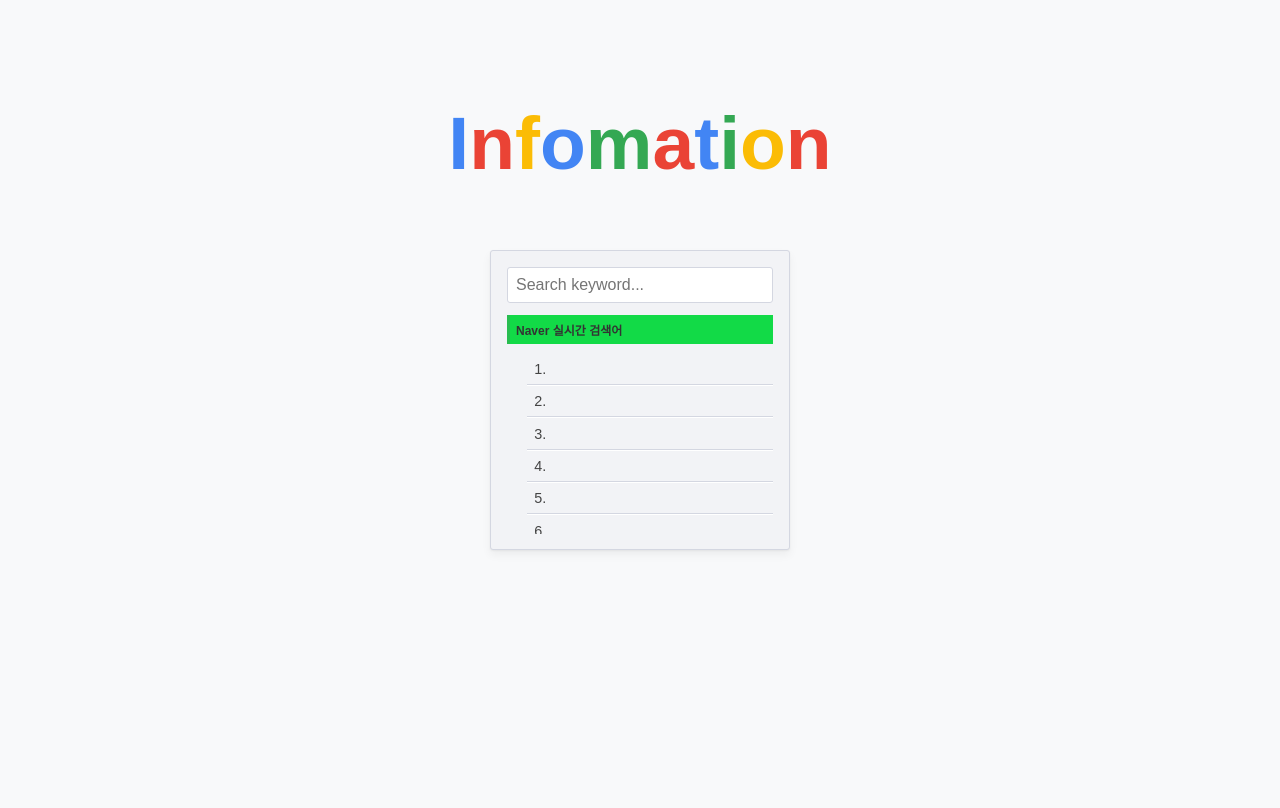
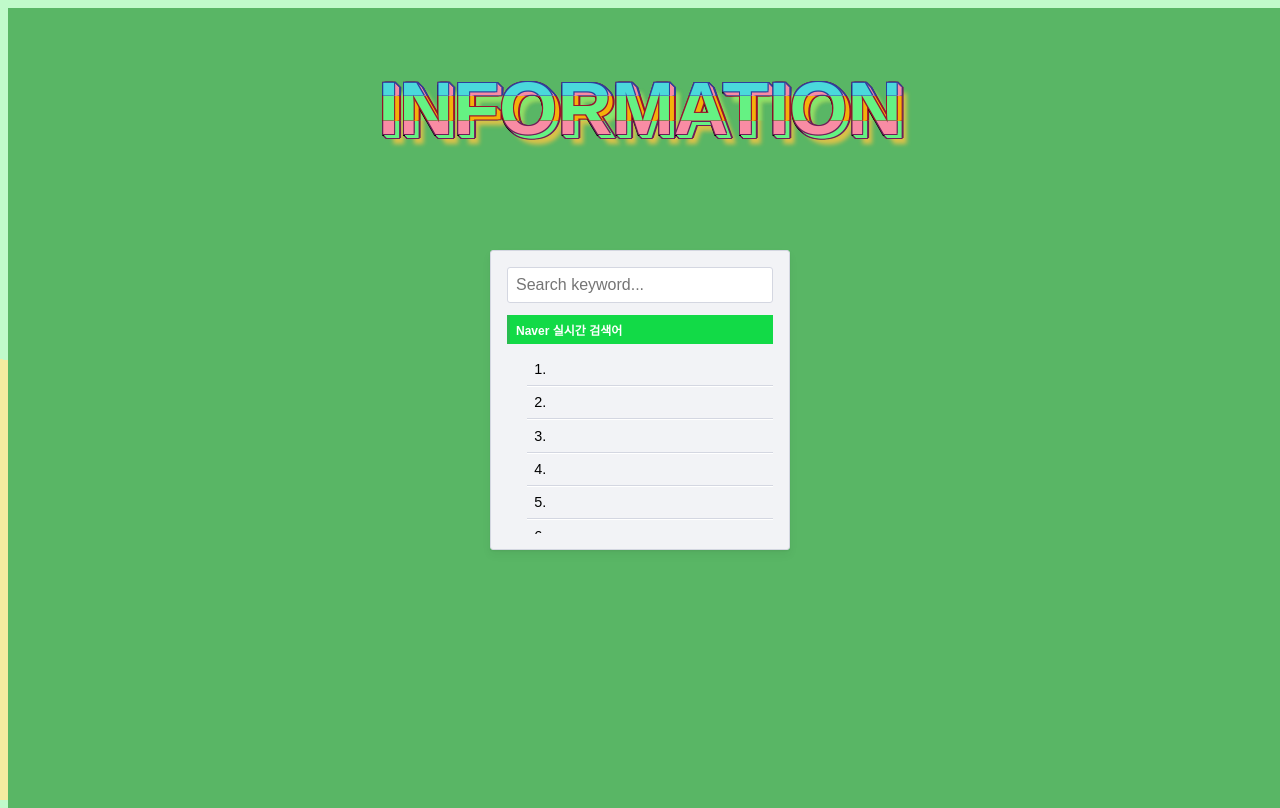
Before and after one commit to SeungyongBae/root-information, a Flask app: page / in a window 1280 px wide. Run offline with Flask 2, Linux system fonts and the light colour scheme; data that the repository does not hold is empty; some web fonts are replaced.

Commit message:
Update CSS and HTML

```diff
--- a/app.py
+++ b/app.py
@@ -16,8 +16,8 @@ def index():
                             keywords=keywords)
 
 
-@app.route('/post', methods=['POST'])
-def post():
+@app.route('/result', methods=['POST'])
+def result():
     value = request.form['keyword'] # input any keyword
     rand = random.randrange(0,9999) # 같은 파일이 있을경우 새로 파일을 생성해서 덮어 씌우더라도 이전의 파일을 전송하기에, 파일이름을 다르게 하기 위함
     path = './static/'
@@ -30,7 +30,6 @@ def post():
             os.remove(path + f)
 
     run.search(value)
-    print(run.get_merge_sentence())
     run.extract()
     run.make_cloud(rand)
 
@@ -40,6 +39,7 @@ def post():
     blog_list = run.get_blog_list()
     post_list = run.get_post_list()
     tags = run.get_tags()
+
 
     return render_template('result.html',
                             keyword=value,
@@ -53,4 +53,4 @@ def post():
 
 
 if __name__ == '__main__':
-    app.run()
+    app.run(port=5000, threaded=True)
--- a/static/input.css
+++ b/static/input.css
@@ -19,42 +19,122 @@
     margin-top: 100px;
   }
 
-  h1 span:nth-child(1) {
+  /* h1 span:nth-child(1) {
       color: #4285F4;
+      text-shadow: 1px 1px 0px #4285F4, 3px 3px 2px #000000;
   }
   h1 span:nth-child(2) {
       color: #EA4335;
+      text-shadow: 1px 1px 0px #EA4335, 3px 3px 2px #000000;
   }
   h1 span:nth-child(3) {
       color: #FBBC05;
+      text-shadow: 1px 1px 0px #FBBC05, 3px 3px 2px #000000;
   }
   h1 span:nth-child(4) {
       color: #4285F4;
+      text-shadow: 1px 1px 0px #4285F4, 3px 3px 2px #000000;
   }
   h1 span:nth-child(5) {
       color: #34A853;
+      text-shadow: 1px 1px 0px #34A853, 3px 3px 2px #000000;
   }
   h1 span:nth-child(6) {
       color: #EA4335;
+      text-shadow: 1px 1px 0px #EA4335, 3px 3px 2px #000000;
   }
   h1 span:nth-child(7) {
       color: #4285F4;
+      text-shadow: 1px 1px 0px #4285F4, 3px 3px 2px #000000;
   }
   h1 span:nth-child(8) {
     color: #34A853;
+    text-shadow: 1px 1px 0px #34A853, 3px 3px 2px #000000;
   }
   h1 span:nth-child(9) {
       color: #FBBC05;
+      text-shadow: 1px 1px 0px #FBBC05, 3px 3px 2px #000000;
   }
   h1 span:nth-child(10) {
     color: #EA4335;
+    text-shadow: 1px 1px 0px #EA4335, 3px 3px 2px #000000;
+} */
+
+
+html,
+body {
+  width: 100%;
+  height: 100%;
+  background: linear-gradient(10deg, #f4eba0 43%, #c0faca 43%);
+}
+
+h1 {
+  font-size: 75px;
+  margin-top: 100px;
+  font-family: 'CoreCircus', sans-serif;
+  text-transform: uppercase;
+  text-align: center;
+  line-height: 1;
+  left: 50%;
+  -webkit-transform: translate(-50%, -50%);
+          transform: translate(-50%, -50%);
+  position: absolute;
+  color: #f98ca4;
+  text-shadow: -1px -1px 0 #6e1f58, 1px -1px 0 #6e1f58, -1px 1px 0 #6e1f58, 1px 1px 0 #6e1f58, 1px 0px 0px #65f283, 0px 1px 0px #65f283, 2px 1px 0px #65f283, 1px 2px 0px #65f283, 3px 2px 0px #65f283, 2px 3px 0px #65f283, 4px 3px 0px #65f283, 3px 4px 0px #65f283, 5px 4px 0px #65f283, 3px 5px 0px #6e1f58, 6px 5px 0px #6e1f58, -1px 2px 0 black, 0 3px 0 #6e1f58, 1px 4px 0 #6e1f58, 2px 5px 0px #6e1f58, 2px -1px 0 #6e1f58, 3px 0 0 #6e1f58, 4px 1px 0 #6e1f58, 5px 2px 0px #6e1f58, 6px 3px 0 #6e1f58, 7px 4px 0 #6e1f58, 10px 10px 4px #dac249;
+}
+h1:after, h1:before {
+  content: attr(data-heading);
+  position: absolute;
+  overflow: hidden;
+  left: 0;
+  width: 100%;
+  top: 0;
+  z-index: 5;
+}
+h1:before {
+  text-shadow: -1px -1px 0 #9e132c, 1px -1px 0 #9e132c, -1px 1px 0 #9e132c, 1px 1px 0 #9e132c, 1px 0px 0px #f5b10b, 0px 1px 0px #f5b10b, 2px 1px 0px #f5b10b, 1px 2px 0px #f5b10b, 3px 2px 0px #f5b10b, 2px 3px 0px #f5b10b, 4px 3px 0px #f5b10b, 3px 4px 0px #f5b10b, 5px 4px 0px #f5b10b, 3px 5px 0px #9e132c, 6px 5px 0px #9e132c, -1px 2px 0 black, 0 3px 0 #9e132c, 1px 4px 0 #9e132c, 2px 5px 0px #9e132c, 2px -1px 0 #9e132c, 3px 0 0 #2f3e9c, 4px 1px 0 #9e132c, 5px 2px 0px #9e132c, 6px 3px 0 #9e132c, 7px 4px 0 #9e132c, 10px 10px 4px rgba(106, 241, 119, 0.8);
+  color: #65f283;
+  height: 66%;
+}
+h1:after {
+  height: 33%;
+  color: #4ad9db;
+  text-shadow: -1px -1px 0 #2f3e9c, 1px -1px 0 #2f3e9c, -1px 1px 0 #2f3e9c, 1px 1px 0 #2f3e9c, 1px 0px 0px #f98ca4, 0px 1px 0px #f98ca4, 2px 1px 0px #f98ca4, 1px 2px 0px #f98ca4, 3px 2px 0px #f98ca4, 2px 3px 0px #f98ca4, 4px 3px 0px #f98ca4, 3px 4px 0px #f98ca4, 5px 4px 0px #f98ca4, 3px 5px 0px #2f3e9c, 6px 5px 0px #2f3e9c, -1px 2px 0 black, 0 3px 0 #2f3e9c, 1px 4px 0 #2f3e9c, 2px 5px 0px #2f3e9c, 2px -1px 0 #2f3e9c, 3px 0 0 #2f3e9c, 4px 1px 0 #2f3e9c, 5px 2px 0px #2f3e9c, 6px 3px 0 #2f3e9c, 7px 4px 0 #2f3e9c;
+}
+
+/*
+ * Webfont: CoreCircus by S-Core
+ * URL: http://www.myfonts.com/fonts/s-core/core-circus/regular/
+ * Copyright: Copyright (c) 2013 by S-Core Co., Ltd.. All rights reserved.
+ * Licensed pageviews: 10,000
+*
+ * Webfont: CoreCircus2DDot1 by S-Core
+ * URL: http://www.myfonts.com/fonts/s-core/core-circus/dot1/
+ * Copyright: Copyright (c) 2013 by S-Core Co., Ltd.. All rights reserved.
+ * Licensed pageviews: 10,000
+*/
+@font-face {
+  font-family: 'CoreCircus2DDot1';
+  src: url("https://s3-us-west-2.amazonaws.com/s.cdpn.io/209981/333BF4_1_0.eot");
+  src: url("https://s3-us-west-2.amazonaws.com/s.cdpn.io/209981/333BF4_1_0.eot?#iefix") format("embedded-opentype"), url("https://s3-us-west-2.amazonaws.com/s.cdpn.io/209981/333BF4_1_0.woff2") format("woff2"), url("https://s3-us-west-2.amazonaws.com/s.cdpn.io/209981/333BF4_1_0.woff") format("woff"), url("https://s3-us-west-2.amazonaws.com/s.cdpn.io/209981/333BF4_1_0.ttf") format("truetype");
+}
+@font-face {
+  font-family: 'CoreCircus';
+  src: url("https://s3-us-west-2.amazonaws.com/s.cdpn.io/209981/333BF4_8_0.eot");
+  src: url("https://s3-us-west-2.amazonaws.com/s.cdpn.io/209981/333BF4_8_0.eot?#iefix") format("embedded-opentype"), url("https://s3-us-west-2.amazonaws.com/s.cdpn.io/209981/333BF4_8_0.woff2") format("woff2"), url("https://s3-us-west-2.amazonaws.com/s.cdpn.io/209981/333BF4_8_0.woff") format("woff"), url("https://s3-us-west-2.amazonaws.com/s.cdpn.io/209981/333BF4_8_0.ttf") format("truetype");
+}
+@font-face {
+  font-family: 'CoreCircusPierrot4';
+  src: url("https://s3-us-west-2.amazonaws.com/s.cdpn.io/209981/333BF4_13_0.eot");
+  src: url("https://s3-us-west-2.amazonaws.com/s.cdpn.io/209981/333BF4_13_0.eot?#iefix") format("embedded-opentype"), url("https://s3-us-west-2.amazonaws.com/s.cdpn.io/209981/333BF4_13_0.woff2") format("woff2"), url("https://s3-us-west-2.amazonaws.com/s.cdpn.io/209981/333BF4_13_0.woff") format("woff"), url("https://s3-us-west-2.amazonaws.com/s.cdpn.io/209981/333BF4_13_0.ttf") format("truetype");
 }
 
 
+
 body {
-    background: #f8f9fa;
+  background: #59B665;
   font-family: sans-serif;
-    color: #333;
+  color: white;
   -webkit-font-smoothing: antialiased;
   -moz-osx-font-smoothing: grayscale;
 }
@@ -110,7 +190,9 @@
   margin-block-end: 0;
   padding-inline-start: 20px;
 }
-
+li span{
+  color: black;
+}
 .list-item {
   font-size: 0.9em;
   padding: 0.5em 0.5em;
@@ -129,25 +211,13 @@
   border-bottom: none;
 }
 
-  .list-item-link {
-    color: #444;
-    text-decoration: none;
-  }
-
-  .item-list-subtext {
+.item-button{
+  background-color: #F2F3F6;
+  border: none;
+  outline: none;
+  cursor: pointer;
   font-size: 85%;
   color: grey;
-  }
-
-  .item-list-subtext:before {
-    content: " ";
-  }
-
-  .list-item--disable {
-    text-align: center;
-    border-bottom: none;
-    animation: shake 0.6s;
-    color: #9da1b1;
 }
 
 .counter {
--- a/templates/input.html
+++ b/templates/input.html
@@ -1,16 +1,19 @@
 <!DOCTYPE html>
 <html lang="ko">
+
 <head>
     <meta charset="UTF-8">
     <meta name="viewport" content="width=device-width, initial-scale=1.0">
-    <title>Boogle</title>
+    <title>Information</title>
     <link rel="stylesheet" href="{{ url_for('static', filename='input.css') }}">
 </head>
+
 <body>
-    <h1><span>I</span><span>n</span><span>f</span><span>o</span><span>m</span><span>a</span><span>t</span><span>i</span><span>o</span><span>n</span></h1>
+    <h1 data-heading="information">information</h1>
+
 
     <div class="container" data-behaviour="search-on-list">
-        <form action="/post" method="post">
+        <form action="/result" method="post">
             <input name="keyword" autocomplete=off type="text" class="input-query" data-search-on-list="search"
                 placeholder="Search keyword..." />
         </form>
@@ -18,72 +21,72 @@
         <span class="counter" data-search-on-list="counter"></span>
         <div class="list-wrap">
             <ul class="list" data-search-on-list="list">
+                <form action="/result" method="post">
                     <li class="list-item" data-search-on-list="list-item">
-                    <form action="/post" method="post">
-                    <a href="" class="list-item-link">1.<span class="item-list-subtext">{{keywords[0]}}</span></a>
-                    </form>
+                        <span>1. <input class="item-button" type="submit" name="keyword" value="{{keywords[0]}}" /></span>
                     </li>
                     <li class="list-item" data-search-on-list="list-item">
-                    <a href="" class="list-item-link">2.<span class="item-list-subtext">{{keywords[1]}}</span></a>
+                        <span>2. <input class="item-button" type="submit" name="keyword" value="{{keywords[1]}}" /></span>
                     </li>
                     <li class="list-item" data-search-on-list="list-item">
-                    <a href="" class="list-item-link">3.<span class="item-list-subtext">{{keywords[2]}}</span></a>
+                        <span>3. <input class="item-button" type="submit" name="keyword" value="{{keywords[2]}}" /></span>
                     </li>
                     <li class="list-item" data-search-on-list="list-item">
-                    <a href="" class="list-item-link">4.<span class="item-list-subtext">{{keywords[3]}}</span></a>
+                        <span>4. <input class="item-button" type="submit" name="keyword" value="{{keywords[3]}}" /></span>
                     </li>
                     <li class="list-item" data-search-on-list="list-item">
-                    <a href="" class="list-item-link">5.<span class="item-list-subtext">{{keywords[4]}}</span></a>
+                        <span>5. <input class="item-button" type="submit" name="keyword" value="{{keywords[4]}}" /></span>
                     </li>
                     <li class="list-item" data-search-on-list="list-item">
-                    <a href="" class="list-item-link">6.<span class="item-list-subtext">{{keywords[5]}}</span></a>
+                        <span>6. <input class="item-button" type="submit" name="keyword" value="{{keywords[5]}}" /></span>
                     </li>
                     <li class="list-item" data-search-on-list="list-item">
-                    <a href="" class="list-item-link">7.<span class="item-list-subtext">{{keywords[6]}}</span></a>
+                        <span>7. <input class="item-button" type="submit" name="keyword" value="{{keywords[6]}}" /></span>
                     </li>
                     <li class="list-item" data-search-on-list="list-item">
-                    <a href="" class="list-item-link">8.<span class="item-list-subtext">{{keywords[7]}}</span></a>
+                        <span>8. <input class="item-button" type="submit" name="keyword" value="{{keywords[7]}}" /></span>
                     </li>
                     <li class="list-item" data-search-on-list="list-item">
-                    <a href="" class="list-item-link">9.<span class="item-list-subtext">{{keywords[8]}}</span></a>
+                        <span>9. <input class="item-button" type="submit" name="keyword" value="{{keywords[8]}}" /></span>
                     </li>
                     <li class="list-item" data-search-on-list="list-item">
-                    <a href="" class="list-item-link">10.<span class="item-list-subtext">{{keywords[9]}}</span></a>
+                        <span>10. <input class="item-button" type="submit" name="keyword" value="{{keywords[9]}}" /></span>
                     </li>
                     <li class="list-item" data-search-on-list="list-item">
-                    <a href="" class="list-item-link">11.<span class="item-list-subtext">{{keywords[10]}}</span></a>
+                        <span>11. <input class="item-button" type="submit" name="keyword" value="{{keywords[10]}}" /></span>
                     </li>
                     <li class="list-item" data-search-on-list="list-item">
-                    <a href="" class="list-item-link">12.<span class="item-list-subtext">{{keywords[11]}}</span></a>
+                        <span>12. <input class="item-button" type="submit" name="keyword" value="{{keywords[11]}}" /></span>
                     </li>
                     <li class="list-item" data-search-on-list="list-item">
-                    <a href="" class="list-item-link">13.<span class="item-list-subtext">{{keywords[12]}}</span></a>
+                        <span>13. <input class="item-button" type="submit" name="keyword" value="{{keywords[12]}}" /></span>
                     </li>
                     <li class="list-item" data-search-on-list="list-item">
-                    <a href="" class="list-item-link">14.<span class="item-list-subtext">{{keywords[13]}}</span></a>
+                        <span>14. <input class="item-button" type="submit" name="keyword" value="{{keywords[13]}}" /></span>
                     </li>
                     <li class="list-item" data-search-on-list="list-item">
-                    <a href="" class="list-item-link">15.<span class="item-list-subtext">{{keywords[14]}}</span></a>
+                        <span>15. <input class="item-button" type="submit" name="keyword" value="{{keywords[14]}}" /></span>
                     </li>
                     <li class="list-item" data-search-on-list="list-item">
-                    <a href="" class="list-item-link">16.<span class="item-list-subtext">{{keywords[15]}}</span></a>
+                        <span>16. <input class="item-button" type="submit" name="keyword" value="{{keywords[15]}}" /></span>
                     </li>
                     <li class="list-item" data-search-on-list="list-item">
-                    <a href="" class="list-item-link">17.<span class="item-list-subtext">{{keywords[16]}}</span></a>
+                        <span>17. <input class="item-button" type="submit" name="keyword" value="{{keywords[16]}}" /></span>
                     </li>
                     <li class="list-item" data-search-on-list="list-item">
-                    <a href="" class="list-item-link">18.<span class="item-list-subtext">{{keywords[17]}}</span></a>
+                        <span>18. <input class="item-button" type="submit" name="keyword" value="{{keywords[17]}}" /></span>
                     </li>
                     <li class="list-item" data-search-on-list="list-item">
-                    <a href="" class="list-item-link">19.<span class="item-list-subtext">{{keywords[18]}}</span></a>
+                        <span>19. <input class="item-button" type="submit" name="keyword" value="{{keywords[18]}}" /></span>
                     </li>
                     <li class="list-item" data-search-on-list="list-item">
-                    <a href="" class="list-item-link">20.<span class="item-list-subtext">{{keywords[19]}}</span></a>
+                        <span>20. <input class="item-button" type="submit" name="keyword" value="{{keywords[19]}}" /></span>
                     </li>
+                </form>
             </ul>
         </div>
     </div>
+</body>
 
 
-</body>
 </html>
```
Also changed, not shown: scrape.py (+7 -4 lines), static/result.css (+9 -8 lines), templates/result.html (+32 -9 lines). Lines whose indentation alone changed are shown as unchanged.
